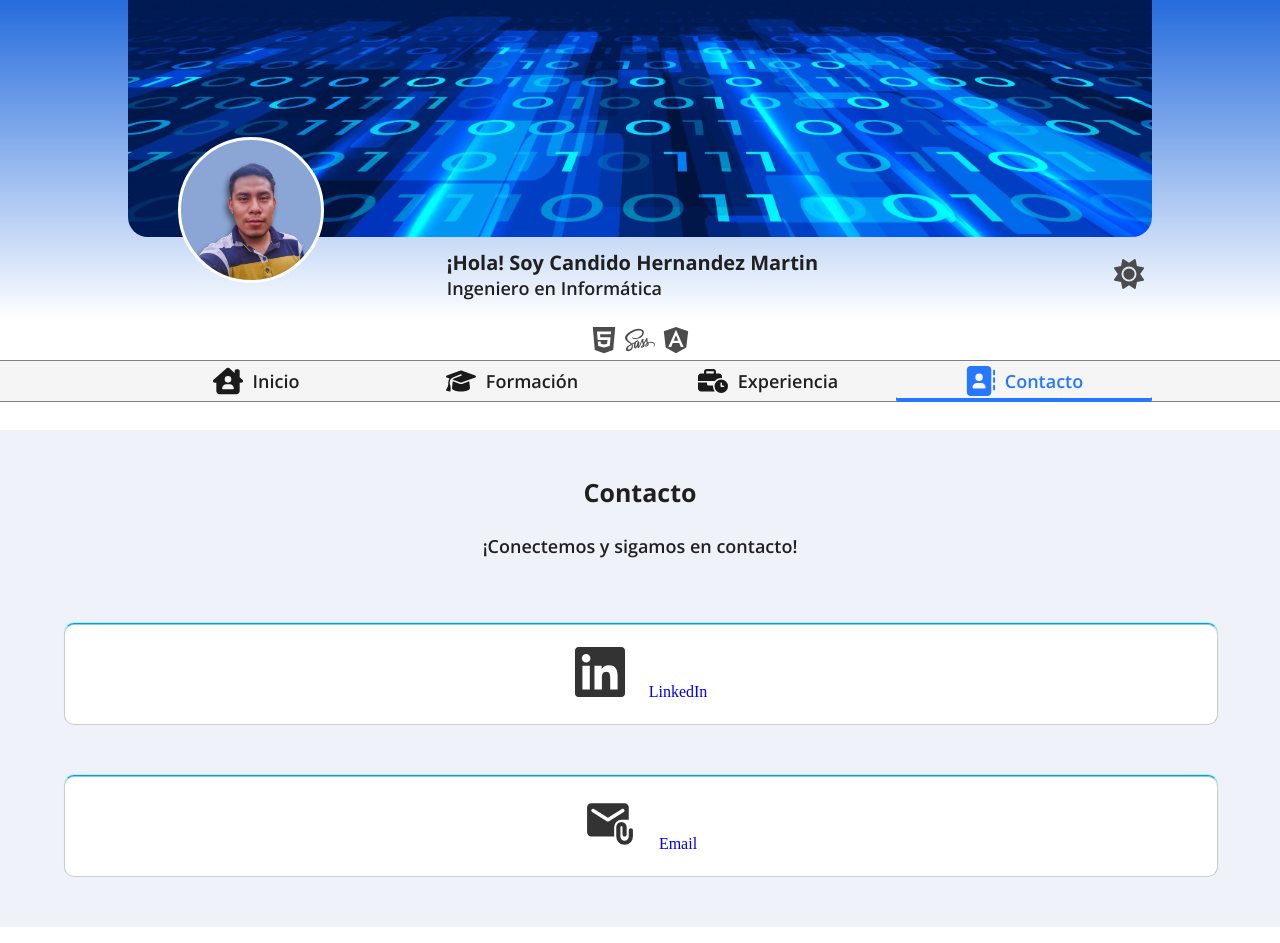
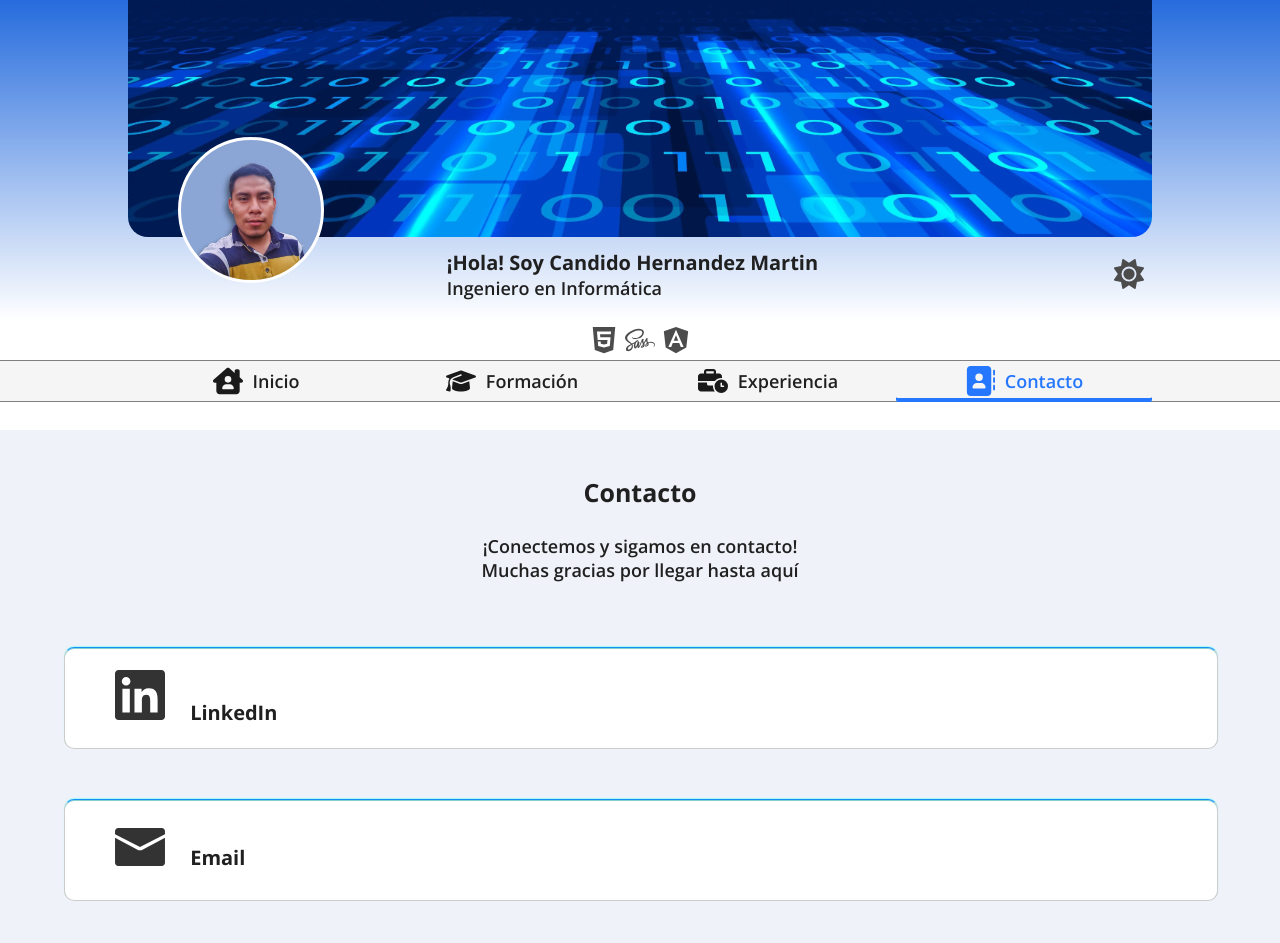
Before and after one commit to Candido-HM/portfolio-candido, an Angular app: page /contacto in a window 1280 px wide. Shown: the top 943 px of the page. Built offline with nearby package versions, Linux system fonts and the light colour scheme.

Commit message:
modificaciones contacto

```diff
--- a/src/app/components/main/contact/contact.component.html
+++ b/src/app/components/main/contact/contact.component.html
@@ -1,6 +1,8 @@
 <section class="title-contact">
     <h2>Contacto</h2>
-    <span>¡Conectemos y sigamos en contacto!</span>
+    <span>
+        ¡Conectemos y sigamos en contacto! <br> Muchas gracias por llegar hasta aquí
+    </span>
 </section>
 <article class="contacto-article">
     <section class="contact-container">
--- a/src/assets/styles/_base.sass
+++ b/src/assets/styles/_base.sass
@@ -451,11 +451,15 @@ main
             .link-linkedin
                 width: 100%
                 height: 100px
-                @include centrar()
+                display: flex
+                align-items: center
                 @include style-borde()
                 border-radius: 10px
                 margin-bottom: 50px !important
                 a
+                    font-family: "OpenSans-B", Arial, sans-serif
+                    font-size: 20px
+                    margin-left: 50px
                     text-decoration: none
                     img
                         width: 50px
@@ -463,11 +467,15 @@ main
             .link-email
                 width: 100%
                 height: 100px
-                @include centrar()
+                display: flex
+                align-items: center
                 @include style-borde()
                 border-radius: 10px
                 margin-bottom: 50px
                 a
+                    font-family: "OpenSans-B", Arial, sans-serif
+                    font-size: 20px
+                    margin-left: 50px
                     text-decoration: none
                     img
                         width: 50px
--- a/src/assets/styles/_theme-dark.sass
+++ b/src/assets/styles/_theme-dark.sass
@@ -80,10 +80,13 @@ body.dark
                     @include section-dark()
                     margin-bottom: 10px
                     a
+                        color: white
                         img
-                        filter: invert(1)
+                            filter: invert(1)
                 .link-email
                     margin-top: auto
                     @include section-dark()
-                    img
-                        filter: invert(1)
+                    a
+                        color: white !important
+                        img
+                            filter: invert(1)
--- a/src/assets/styles/_theme-light.sass
+++ b/src/assets/styles/_theme-light.sass
@@ -76,5 +76,9 @@ body.light
             .contact-container
                 .link-linkedin
                     @include section-light()
+                    a
+                        color: #202020
                 .link-email
                     @include section-light()
+                    a
+                        color: #202020
```
Also changed, not shown: src/assets/img/icon-email.svg.
